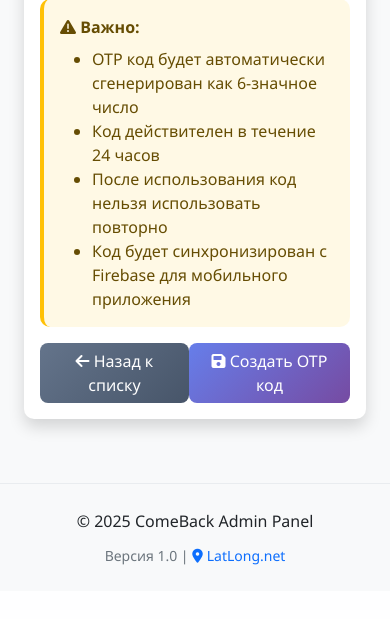
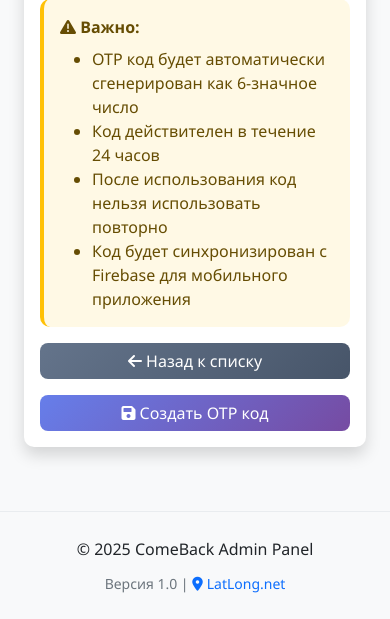
Before and after one commit to SmaylovSerikbay/comeback_admin_panel, a Django app: page /otp/create/ in a window 390 px wide. Shown: the part 795-1414 px from the top of the page. Before the commit the page ends 1360 px from the top, so only its background shows below. Run offline with Django 4.2, Linux system fonts and the light colour scheme; a user stored in the database is signed in; data comes from the database, SQL or seed files in the repository; both versions use the stored data as it was after the commit; some libraries are stand-ins or nearby versions.

Commit message:
Updated project files with recent changes and improvements.

```diff
--- a/static/css/custom.css
+++ b/static/css/custom.css
@@ -186,6 +186,18 @@ small, .text-muted { color: var(--muted-color) !important; }
 .form-text { color: var(--muted-color); }
 
 .form-check-input { accent-color: var(--primary-color); }
+
+/* Custom column buttons */
+@media (max-width: 768px) {
+    .costum-column-btns {
+        margin: 0 auto;
+        flex-direction: column;
+    }
+
+    .costum-column-btn {
+        width: 100%;
+    }
+}
 
 /* Badges */
 .badge {
--- a/templates/otp_manager/otp_form.html
+++ b/templates/otp_manager/otp_form.html
@@ -55,11 +55,11 @@
                             </ul>
                         </div>
 
-                        <div class="d-flex justify-content-between">
-                            <a href="{% url 'otp_manager:otp_list' %}" class="btn btn-secondary">
+                        <div class="d-flex justify-content-between gap-3 costum-column-btns">
+                            <a href="{% url 'otp_manager:otp_list' %}" class="btn btn-secondary costum-column-btn">
                                 <i class="fas fa-arrow-left"></i> Назад к списку
                             </a>
-                            <button type="submit" class="btn btn-primary">
+                            <button type="submit" class="btn btn-primary costum-column-btn">
                                 <i class="fas fa-save"></i> Создать OTP код
                             </button>
                         </div>
--- a/templates/otp_manager/receipt.html
+++ b/templates/otp_manager/receipt.html
@@ -83,9 +83,9 @@
 
                     <hr class="my-4">
 
-                    <div class="text-center">
+                    <div class="text-center gap-2">
                         <a href="{% url 'otp_manager:otp_detail' otp_code.id %}" class="btn btn-secondary">
-                            <i class="fas fa-arrow-left"></i> Назад к деталям
+                            <i class="fas fa-arrow-left"></i> Назад
                         </a>
                         <a href="{% url 'otp_manager:otp_list' %}" class="btn btn-primary">
                             <i class="fas fa-list"></i> К списку OTP
```
Also changed, not shown: db.sqlite3.
